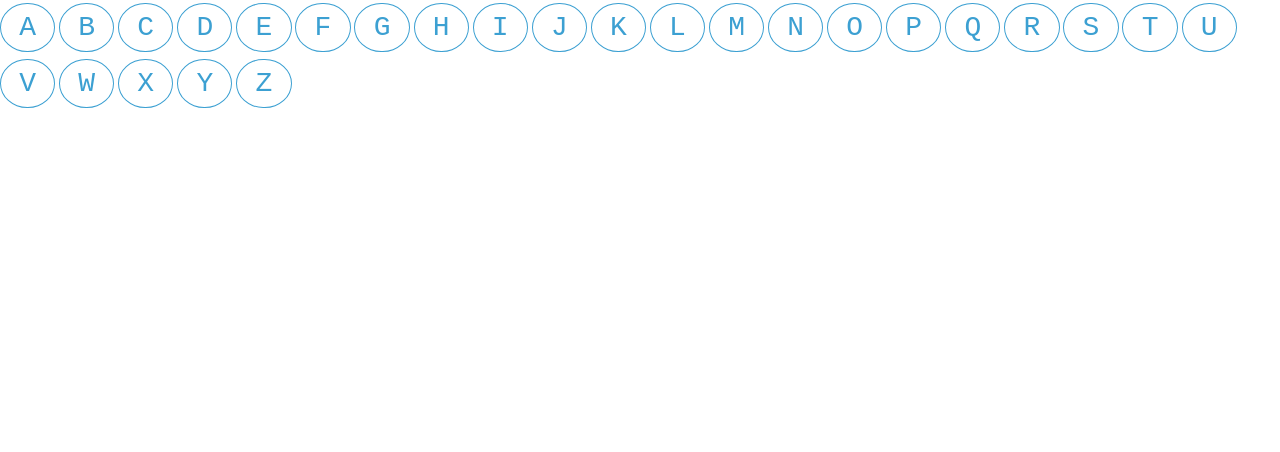
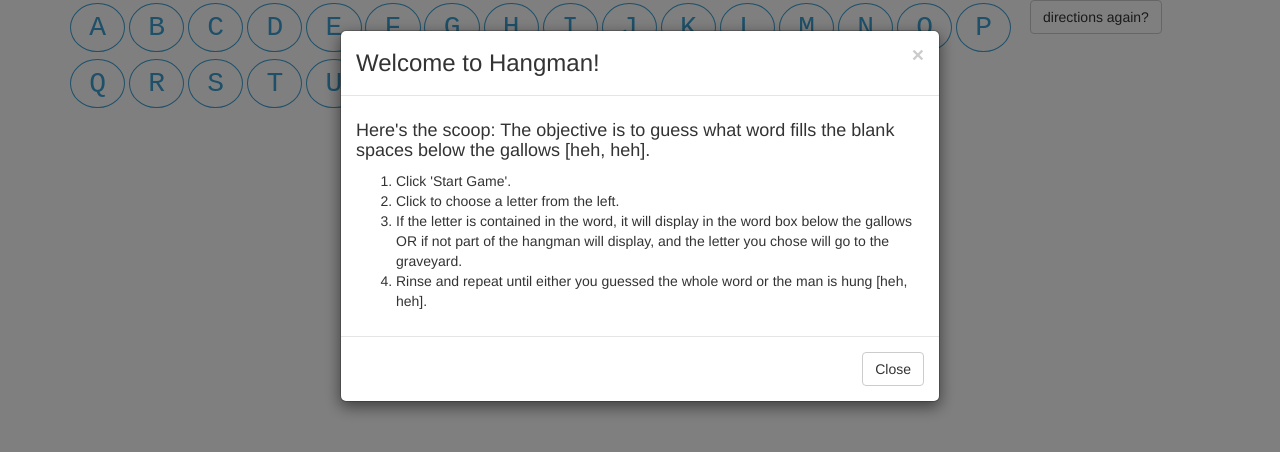
Before and after one commit to code-newbies/js-tuesday-hangman, a plain HTML site: page index.html in a window 1280 px wide. Drawn offline with nearby package versions, Linux system fonts and the light colour scheme.

Commit message:
bootstrap modal for initial instructions

```diff
--- /dev/null
+++ b/hangModal.js
@@ -0,0 +1,9 @@
+
+$(document).ready(function() {
+
+    $('#info').modal('show');
+    console.log('hellloooo i is jquery');
+
+
+
+});
--- a/index.html
+++ b/index.html
@@ -6,10 +6,41 @@
     <meta name="description" content="">
     <meta name="viewport" content="width=device-width">
 <link href="https://maxcdn.bootstrapcdn.com/bootstrap/3.3.5/css/bootstrap.min.css" rel="stylesheet">
-<link rel="stylesheet" href="/styles.css">
+<link rel="stylesheet" href="styles.css"> <!-- corrected path to where the file is==same directory as index-->
 </head>
 <body>
-    <div id="alphabet-keypad">
+<div class= 'container'>
+<div class='row'>
+<div id='info' class="modal fade">
+  <div class="modal-dialog">
+    <div class="modal-content">
+      <div class="modal-header">
+        <button type="button" class="close" data-dismiss="modal" aria-label="Close"><span aria-hidden="true">&times;</span></button>
+        <h3 class="modal-title">Welcome to Hangman!</h3>
+      </div>
+      <div class="modal-body">
+        <h4>Here's the scoop: The objective is to guess what word fills the blank spaces below the gallows [heh, heh].</h4>
+        <ol>
+            <li>Click 'Start Game'.</li>
+            <li>Click to choose a letter from the left.</li>
+            <li>If the letter is contained in the word, it will display in the word box below the gallows OR if not part of the hangman will display, and the letter you chose will go to the graveyard.</li>
+            <li>Rinse and repeat until either you guessed the whole word or the man is hung [heh, heh].</li>
+            <!-- [sudden death button infor] -->
+        </ol>
+      </div>
+      <div class="modal-footer">
+
+<button type="button" class="btn btn-default" data-dismiss="modal">Close</button>
+
+        <!-- <button type="button" class="btn btn-primary">Start Game</button> -->
+      </div>
+    </div><!-- /.modal-content -->
+  </div><!-- /.modal-dialog -->
+</div><!-- /.modal -->
+ <button type="button" class="btn btn-default" data-toggle="modal" data-target="#info">directions again?</button>
+
+ <div class='col-md-10 game-board'><!-- 'game board' class added to set up working example of modal directions display preceding the game -->
+  <div id="alphabet-keypad">
         <div class="letter-button" onclick="pickLetter(this)">A</div>
         <div class="letter-button" onclick="pickLetter(this)">B</div>
         <div class="letter-button" onclick="pickLetter(this)">C</div>
@@ -37,10 +68,14 @@
         <div class="letter-button" onclick="pickLetter(this)">Y</div>
         <div class="letter-button" onclick="pickLetter(this)">Z</div>
        </div>
+   </div><!-- end columns -->
+</div><!-- end row -->
+</div><!-- end container -->
 
 
     <script src="https://ajax.googleapis.com/ajax/libs/jquery/2.1.3/jquery.min.js"></script>
     <script src="https://maxcdn.bootstrapcdn.com/bootstrap/3.3.5/js/bootstrap.min.js"></script>
-    <script src="/scripts.js"></script>
+    <script src="hangModal.js"></script>
+    <script src="scripts.js"></script>
 </body>
 </html>
--- a/scripts.js
+++ b/scripts.js
@@ -1,3 +1,4 @@
+
 /* For picking letters from alphabet keypad. Returns the
    letter chosen or "already picked"
 */
--- a/styles.css
+++ b/styles.css
@@ -1,4 +1,11 @@
 /* OUR ADDITION */
+/* styles for game board area of page */
+.gameboard{
+    display: block;
+    width: 100%;
+    margin: 1.5em auto;
+    z-index: 0;
+}
 /* styles for the alphabet keypad */
 
 .letter-button, .letter-disabled {
```
